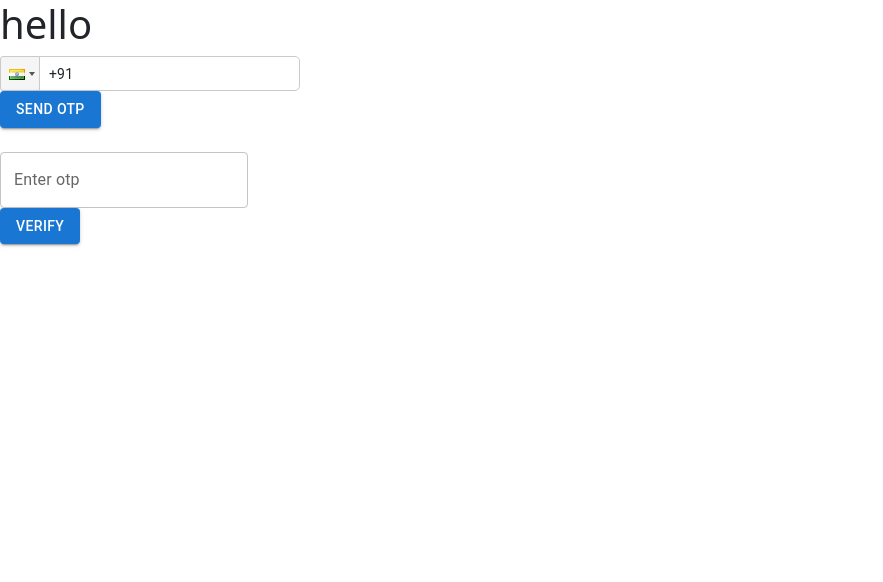
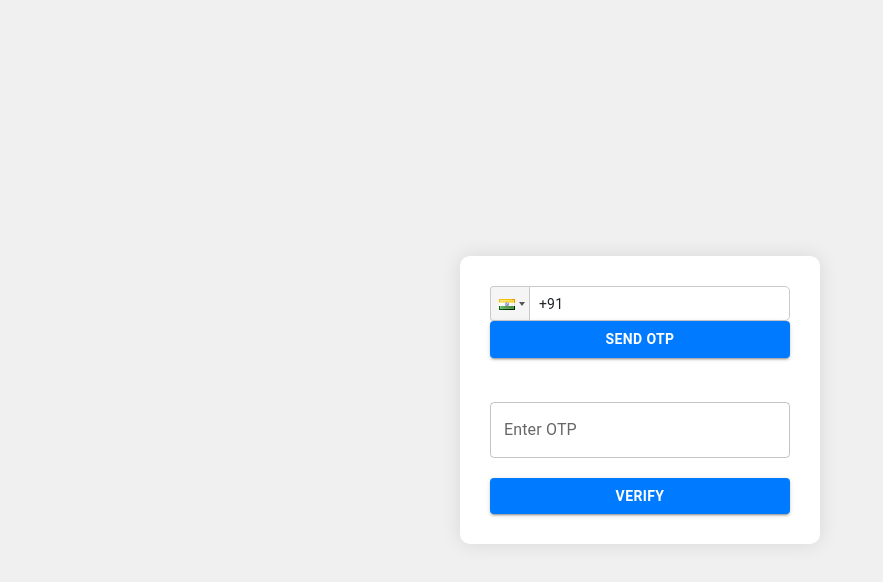
Before and after one commit to vishu5683/Task-1, a React (Create React App) app: page /test-firebase in a window 1280 px wide. Shown: the top 582 px of the page, without its empty margins (0-883 px from the left). Built offline with nearby package versions, Linux system fonts and the light colour scheme.

Commit message:
first commit

```diff
--- a/src/App.js
+++ b/src/App.js
@@ -1,6 +1,6 @@
 
 import './App.css';
-import TestFirebase from './components/TestFirebase';
+// import TestFirebase from './components/TestFirebase';
 // import LoginUi from './components/LoginUi';
 // import Form from './components/Form';
 
@@ -10,10 +10,10 @@ import Routing from './router/Routing';
 function App() {
   return (
 <>
-<h1>hello </h1>
+{/* <h1>hello </h1> */}
 {/* <Form/> */}
-{/* <Routing/> */}
-<TestFirebase/>
+<Routing/>
+{/* <TestFirebase/> */}
 </>
 
   );
--- a/src/Router/Routing.jsx
+++ b/src/Router/Routing.jsx
@@ -10,6 +10,8 @@ import EventMangement from '../pages/sidebar-options/EventMangement';
 import Dashbo from '../pages/sidebar-options/Dashbo';
 import View1 from '../pages/sidebar-options/View1';
 import LoginUi from '../pages/LoginUi';
+import TestFirebase from '../components/TestFirebase';
+
 import PrivateRoutes from './PrivateRoutes';
 import PublicRoutes from './PublicRoutes';
 import ProductDetails from '../components/ProductDetails';
@@ -37,6 +39,7 @@ const Routing = () => {
         <Route path="/add-product" element={<PrivateRoutes><AddProduct /></PrivateRoutes>} />
         <Route path="/categories" element={<PrivateRoutes><Categories /></PrivateRoutes>} />
         <Route path="/category/:category" element={<PrivateRoutes><CategoryDetails /></PrivateRoutes>} />
+        <Route path="/test-firebase" element={<PublicRoutes><TestFirebase /></PublicRoutes>} />
       </Routes>
     </BrowserRouter>
   );
--- /dev/null
+++ b/src/Styles/PhoneLogin.css
@@ -0,0 +1,47 @@
+
+
+#login {
+    display: flex;
+    justify-content: center;
+    align-items: center;
+    height: 100vh;
+    background-color: #f0f0f0;
+  }
+
+  .phone-container {
+    background-color: #fff;
+    border-radius: 10px;
+    box-shadow: 0 0 20px rgba(0, 0, 0, 0.1);
+    padding: 30px;
+  }
+
+  .phone-container .MuiTextField-root {
+    margin-bottom: 20px;
+    width: 100%;
+  }
+
+  .phone-container .MuiButton-root {
+    width: 100%;
+    background-color: #007bff;
+    color: #fff;
+    font-weight: bold;
+    transition: background-color 0.3s ease;
+  }
+
+  .phone-container .MuiButton-root:hover {
+    background-color: #0056b3;
+  }
+
+  #recaptcha {
+    margin-top: 20px;
+  }
+
+  .error-message {
+    color: red;
+    margin-top: 10px;
+  }
+
+  .success-message {
+    color: green;
+    margin-top: 10px;
+  }
--- a/src/components/TestFirebase.jsx
+++ b/src/components/TestFirebase.jsx
@@ -1,71 +1,74 @@
+
+import React, { useState } from 'react';
 import { signInWithPhoneNumber } from 'firebase/auth';
-import React, { useState } from 'react'
 import { toast } from 'react-toastify';
-import { RecaptchaVerifier } from "firebase/auth";
+import { RecaptchaVerifier } from 'firebase/auth';
 import { auth } from '../firebase/firebase';
-import PhoneInput from 'react-phone-input-2'
-import 'react-phone-input-2/lib/style.css'
+import PhoneInput from 'react-phone-input-2';
+import 'react-phone-input-2/lib/style.css';
 import { TextField, Button } from '@mui/material';
+import '../Styles/PhoneLogin.css';
+import { useNavigate } from 'react-router-dom';
 
-const Loginfor = () => {
-    const [phonenumber, setPhonenumber] = useState('');
+const TestFirebase = () => {
+  const [phoneNumber, setPhoneNumber] = useState('');
   const [user, setUser] = useState(null);
-    const [otp, setOtp] = useState("");
+  const [otp, setOtp] = useState('');
+  const navigate = useNavigate();
+
   const sendOtp = async (e) => {
     e.preventDefault();
     try {
-            const reCaptcha = new RecaptchaVerifier(auth, "recaptcha", {})
-            const confirmation = await signInWithPhoneNumber(auth, phonenumber, reCaptcha)
-
+      const reCaptcha = new RecaptchaVerifier(auth, 'recaptcha', {});
+      const confirmation = await signInWithPhoneNumber(auth, phoneNumber, reCaptcha);
       setUser(confirmation);
       console.log(confirmation);
-            toast.success("OTP sent", {
-                position: "top-center"
-            })
+      toast.success('OTP sent', { position: 'top-center' });
+    } catch (err) {
+      console.error(err);
+      toast.error(err.message, { position: 'bottom-center' });
     }
-        catch (err) {
-            console.log(err);
-            toast.success(err.message, {
-                position: "bottom-center"
-            })
-        }
-    }
+  };
 
   const verifyOtp = async (e) => {
     e.preventDefault();
     try {
-            const data = await user.confirm(otp)
+      const data = await user.confirm(otp);
       console.log(data);
-            toast.success("user login  successfull!", {
-                position: "top-center"
-            })
+      toast.success('User login successful!', { position: 'top-center' });
+
+      // Set authentication state
+      localStorage.setItem('isLoggedIn', true);
+
+
+      navigate('/dashboard');
+    } catch (err) {
+      console.error(err);
+      toast.error(err.message, { position: 'bottom-center' });
     }
-        catch (err) {
-            console.log(err);
-            toast.success(err.message, {
-                position: "bottom-center"
-            })
-        }
+  };
 
-    }
   return (
-        <div id='login'>
-            <div className='phone-container'>
+    <div id="login">
+      <div className="phone-container">
         <PhoneInput
           country={'in'}
-                    value={phonenumber}
-                    onChange={(phonenumber) => setPhonenumber('+' + phonenumber)}
+          value={phoneNumber}
+          onChange={(phoneNumber) => setPhoneNumber('+' + phoneNumber)}
         />
-                <Button onClick={sendOtp} variant='contained'>send otp</Button>
-                <div id="recaptcha" style={{ marginLeft: '40rem' }}></div>
+        <Button onClick={sendOtp} variant="contained">
+          Send OTP
+        </Button>
+        <div id="recaptcha"></div>
         <br />
-                <TextField onChange={e => setOtp(e.target.value)} label='Enter otp' />
+        <TextField onChange={(e) => setOtp(e.target.value)} label="Enter OTP" />
         <br />
-                <Button onClick={verifyOtp} variant='contained'>Verify</Button>
+        <Button onClick={verifyOtp} variant="contained">
+          Verify
+        </Button>
       </div>
+    </div>
+  );
+};
 
-        </div>
-    )
-}
-
-export default Loginfor
+export default TestFirebase;
--- a/src/pages/LogUi.css
+++ b/src/pages/LogUi.css
@@ -21,9 +21,10 @@
 }
 
 .login-button {
-    width: 88%;
+  width: calc(44% - 10px); /* Adjusted width to add space between buttons */
   padding: 10px 20px;
   font-size: 1.2rem;
+  margin-right: 10px; /* Added margin between buttons */
 }
 
 .form-control.box {
@@ -47,7 +48,6 @@
   color: #333; /* Make the icon black */
 }
 
-
 .forgot-password {
   text-align: start;
   margin-bottom: 15px;
--- a/src/pages/LoginUi.jsx
+++ b/src/pages/LoginUi.jsx
@@ -15,7 +15,7 @@ const LoginUi = () => {
   const [showPassword, setShowPassword] = useState(false);
   const navigate = useNavigate();
   const dispatch = useDispatch();
-  const auth = useSelector((state) => state.auth); // Get auth state from Redux
+  const auth = useSelector((state) => state.auth);
 
   const validationSchema = Yup.object().shape({
     username: Yup.string()
@@ -52,9 +52,9 @@ const LoginUi = () => {
       })
       .then((data) => {
         if (data.token) {
-          console.log('Redux State before login:', auth); // Log state before login
+          console.log('Redux State before login:', auth);
           dispatch(loginSuccess({ username: data.username, token: data.token }));
-          console.log('Redux State after login:', auth); // Log state after login
+          console.log('Redux State after login:', auth);
           notifySuccess('Login successful!');
           navigate('/dashboard');
         } else {
@@ -69,6 +69,10 @@ const LoginUi = () => {
 
   const toggleShowPassword = () => {
     setShowPassword(!showPassword);
+  };
+
+  const handleMobileLogin = () => {
+    navigate('/test-firebase');
   };
 
   return (
@@ -115,6 +119,9 @@ const LoginUi = () => {
         <button type="submit" className="btn btn-primary login-button">
           Login
         </button>
+        <button onClick={handleMobileLogin} className="btn btn-primary login-button">
+          Login with Mobile Number
+        </button>
       </form>
     </div>
   );
```
Lines whose indentation alone changed are shown as unchanged.
